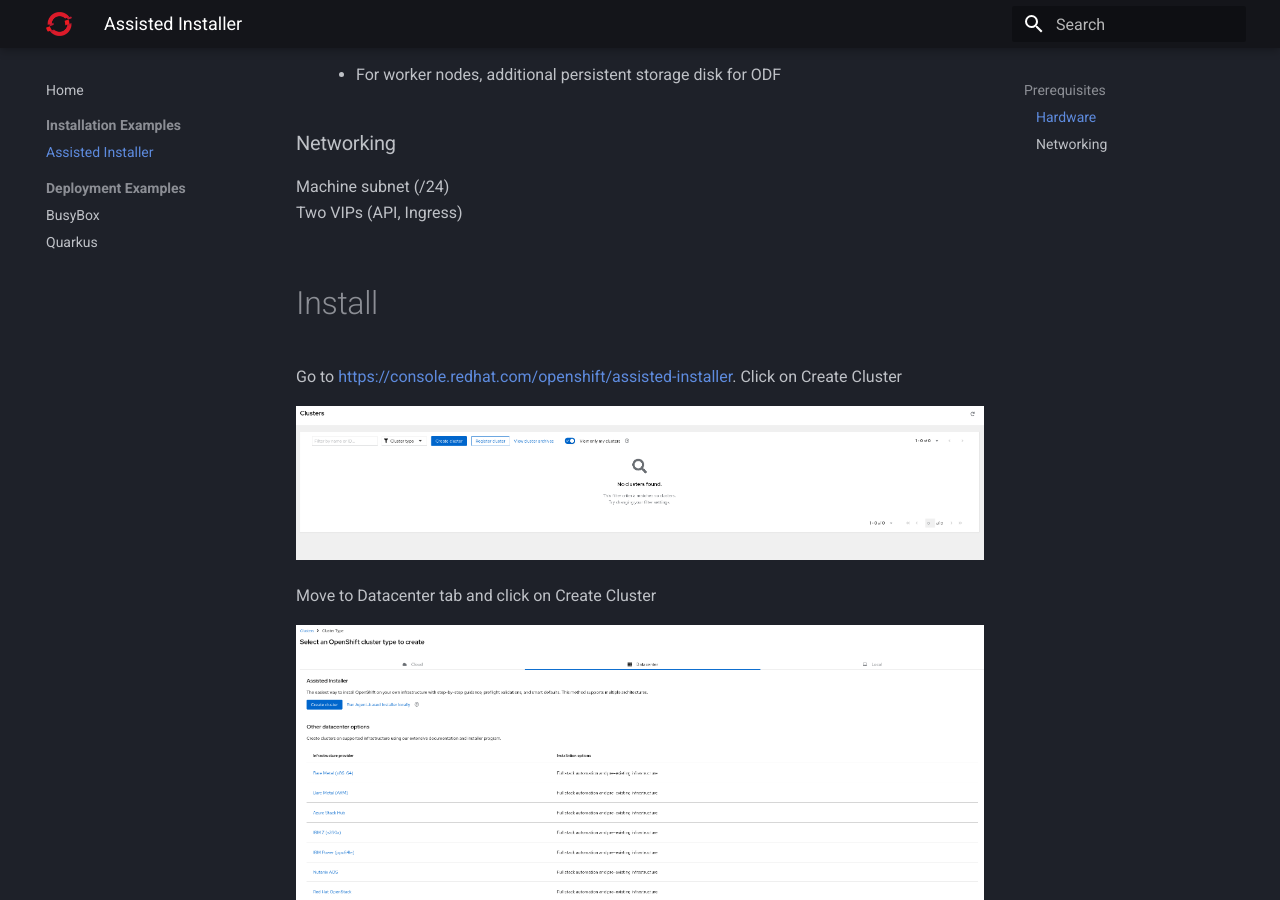
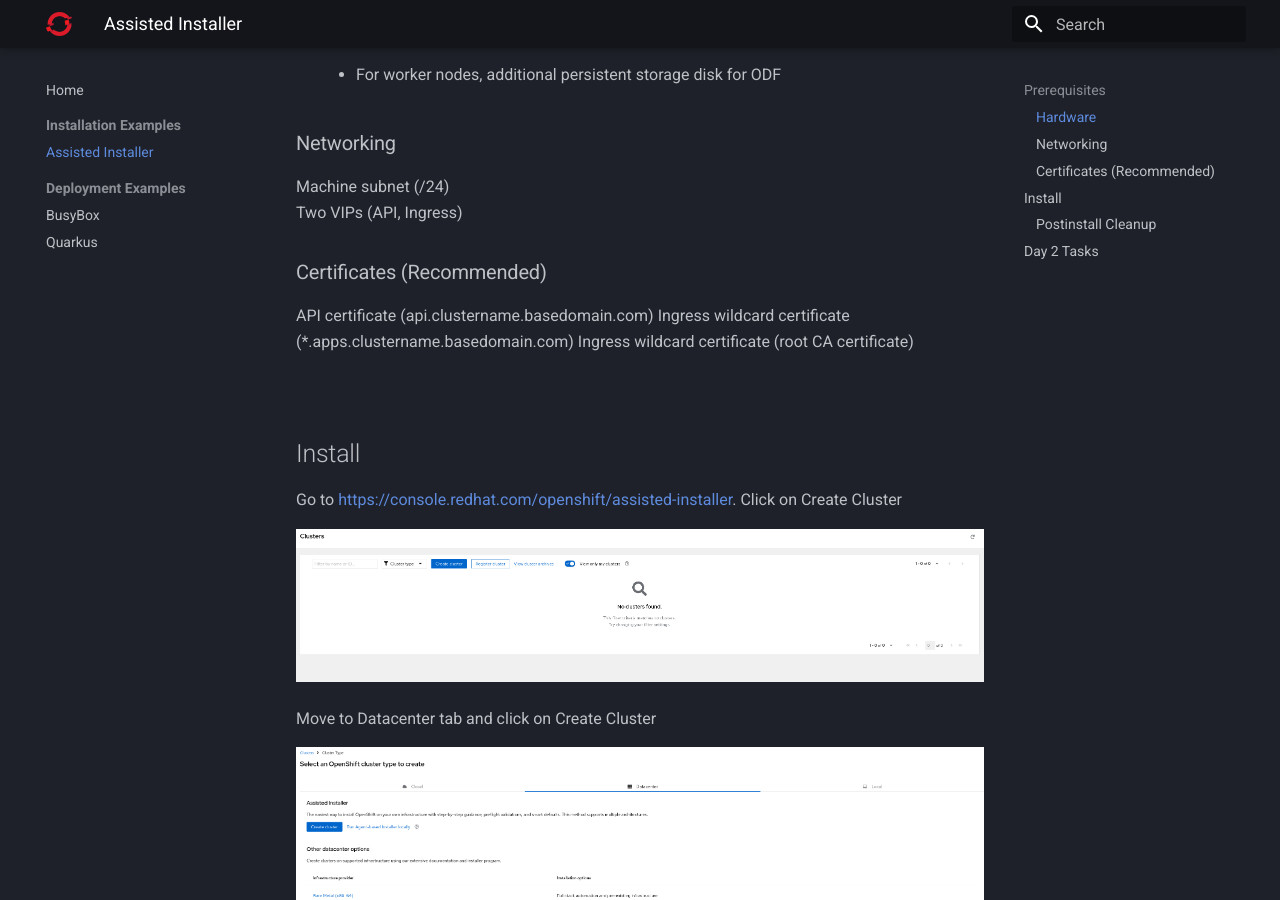
Before and after one commit to openshift-tigerteam/openshift-tigerteam.github.io, an MkDocs documentation site: the page built from docs/install/assisted/assisted-installer.md, in a window 1280 px wide and 900 px high, scrolled down 491 px. Built offline with MkDocs 1.6.1 and Material for MkDocs 9.7.7, drawn with Linux system fonts in a browser that asks for light colours; some of the changed text lies outside the part shown.

Commit message:
added certificate into docs

````diff
--- a/docs/install/assisted/assisted-installer.md
+++ b/docs/install/assisted/assisted-installer.md
@@ -20,9 +20,14 @@
 Machine subnet (/24)
 Two VIPs (API, Ingress)
 
+### Certificates (Recommended)
+API certificate (api.clustername.basedomain.com)
+Ingress wildcard certificate (*.apps.clustername.basedomain.com)
+Ingress wildcard certificate (root CA certificate)
+
 <br/>
 
-# Install
+## Install
 
 Go to <a href="https://console.redhat.com/openshift/assisted-installer" target="_blank">https://console.redhat.com/openshift/assisted-installer</a>. Click on Create Cluster
 
@@ -72,9 +77,18 @@
 
 ![alt text](image-11.png)
 
+### Postinstall Cleanup
+
+```shell
+oc delete pods --field-selector status.phase=Failed -A
+oc delete pods --field-selector status.phase=Succeeded -A
+```
+
 
 ## Day 2 Tasks
 
 <a href="https://docs.redhat.com/en/documentation/red_hat_openshift_data_foundation/4.15/html/deploying_openshift_data_foundation_using_bare_metal_infrastructure/deploy-using-local-storage-devices-bm" target="_blank">Install ODF</a>
 
 <a href="https://docs.openshift.com/container-platform/4.15/registry/configuring-registry-operator.html" target="_blank">Configure the Registry</a>
+
+<a href="https://docs.openshift.com/container-platform/4.16/security/certificates/replacing-default-ingress-certificate.html" target="_blank">Replace Certificates</a>
````
